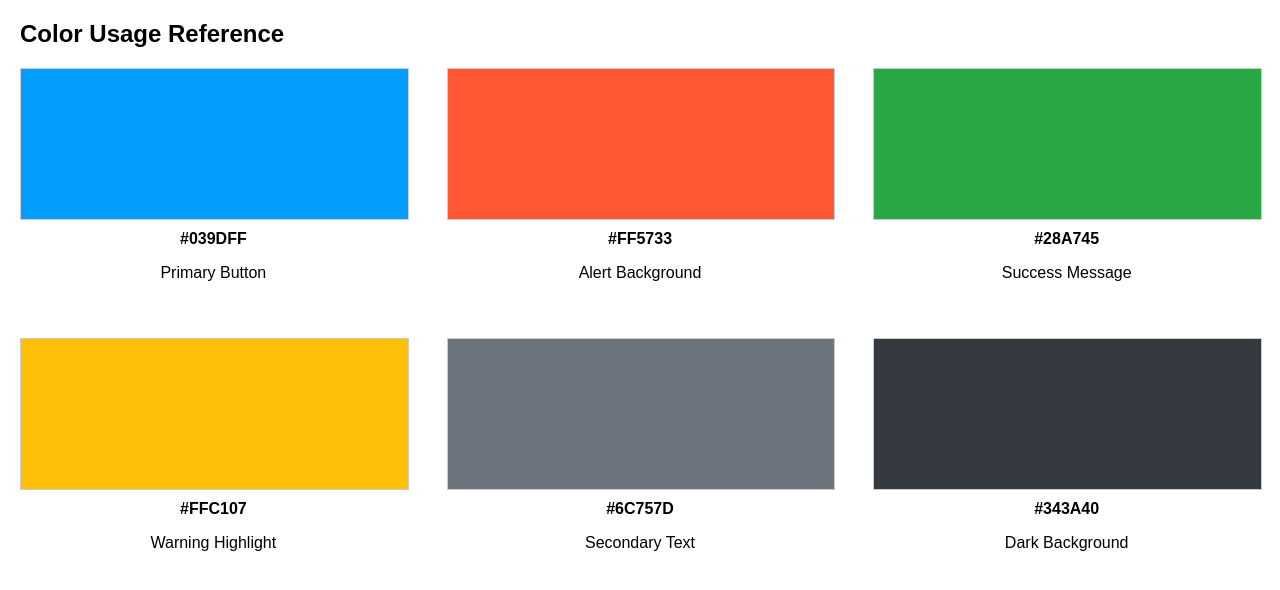
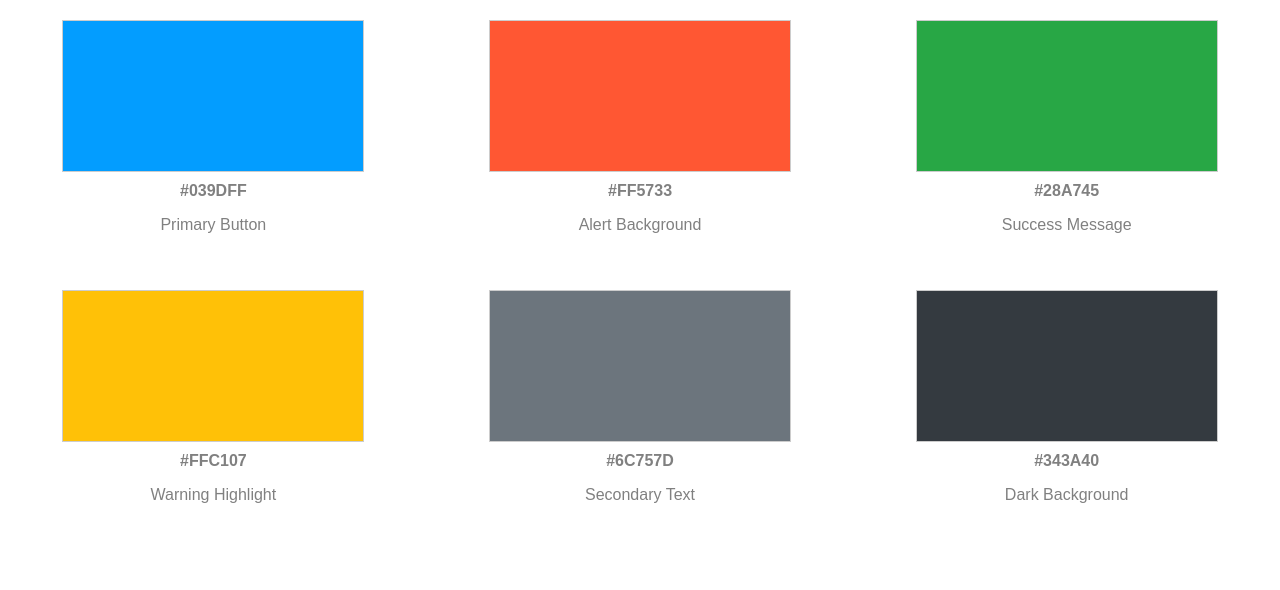
Before and after one commit to JoelvanHerwaarden/ColorCodes, a plain HTML site: page index.html in a window 1280 px wide. Drawn offline with Linux system fonts and the light colour scheme.

Commit message:
Update index.html

```diff
--- a/index.html
+++ b/index.html
@@ -3,50 +3,48 @@
 <head>
   <title>Color Palette</title>
   <style>
-    /* Base styling for the page */
     body {
-      font-family: sans-serif; /* Clean, modern font */
-      margin: 20px; /* Padding around the page */
+      font-family: sans-serif;
+      margin: 20px;
+      color: #808080; /* Neutral gray font */
     }
 
-    /* Container holds all color cards and wraps them into rows */
     .container {
-      display: flex; /* Enables Flexbox layout */
-      flex-wrap: wrap; /* Allows items to wrap into multiple rows */
-      gap: 40px; /* Space between columns and rows */
-      justify-content: space-between; /* Distributes columns evenly */
+      display: flex;
+      flex-wrap: wrap;
+      gap: 40px;
+      justify-content: space-between;
     }
 
-    /* Each color card is a column in the grid */
     .color-card {
-      flex: 1 1 calc(33.333% - 40px); /* Responsive 3-column layout with spacing */
-      box-sizing: border-box; /* Includes padding/border in width calculation */
-      text-align: center; /* Centers text inside each card */
+      flex: 1 1 calc(33.333% - 40px);
+      box-sizing: border-box;
+      display: flex;
+      flex-direction: column;
+      align-items: center; /* Center content horizontally */
+      text-align: center;
     }
 
-    /* The colored box itself */
     .color-box {
-      width: 100%; /* Full width of the card */
-      height: 150px; /* Fixed height for visual consistency */
-      border: 1px solid #ccc; /* Light border around the box */
-      margin-bottom: 10px; /* Space between box and label */
+      width: 300px; /* Fixed width */
+      height: 150px;
+      border: 1px solid #ccc;
+      margin-bottom: 10px;
     }
 
-    /* Styling for the hex code label */
     .label {
-      font-weight: bold; /* Makes the hex code stand out */
+      font-weight: bold;
     }
 
-    /* Responsive layout for smaller screens */
     @media (max-width: 768px) {
       .color-card {
-        flex: 1 1 100%; /* Stacks cards vertically on small screens */
+        flex: 1 1 100%;
       }
     }
   </style>
+
 </head>
 <body>
-  <h2>Color Usage Reference</h2>
 
   <!-- Container for all color cards -->
   <div class="container">
```
